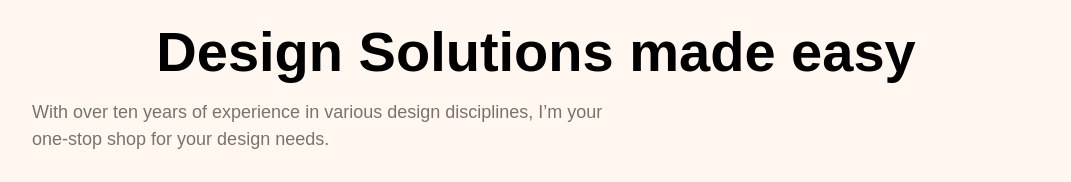
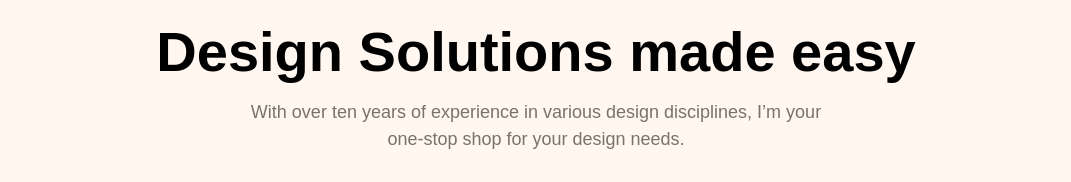
Before and after one commit to GiroFrm/designer_portfolio, a plain HTML site: page index.html in a window 1280 px wide. Shown: the part 69-251 px from the top of the page, without its empty margins (104-1175 px from the left). Drawn offline with Linux system fonts and the light colour scheme.

Commit message:
second commit

```diff
--- a/index.css
+++ b/index.css
@@ -181,6 +181,11 @@ header input:hover {
     margin:0 auto;
 }
 
+.container-title .descr{
+  text-align: center;
+  margin: auto;
+  margin-top:1.5rem;
+}
 .descr{
     text-align: left;
     width:45vw;
@@ -428,7 +433,7 @@ footer input:hover {
         text-align: auto;
         line-height: 2.9rem;
         width:95vw;
-        outline:3px solid green;
+
        margin:0;
     }
 
```
